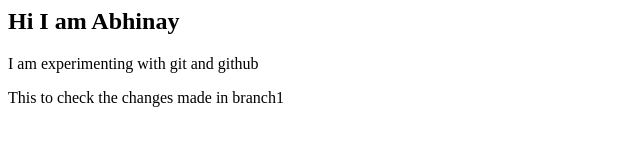
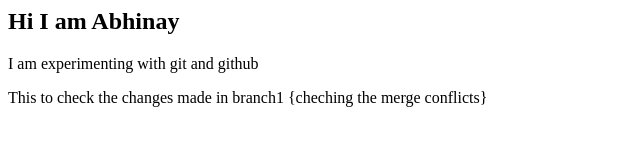
Before and after one commit to abhinay-09/Git-Repo, a plain HTML site: page index.html in a window 1280 px wide. Shown: the whole page, without its empty margins (0-640 px from the left). Drawn offline with Linux system fonts and the light colour scheme.

Commit message:
Checking conflicts

```diff
--- a/index.html
+++ b/index.html
@@ -1,3 +1,3 @@
 <h2>Hi I am Abhinay</h2>
 <p>I am experimenting with git and github</p>
-<p>This to check the changes made in branch1<p>
+<p>This to check the changes made in branch1 {cheching the merge conflicts}<p>
```
Also changed, not shown: Git.txt.
